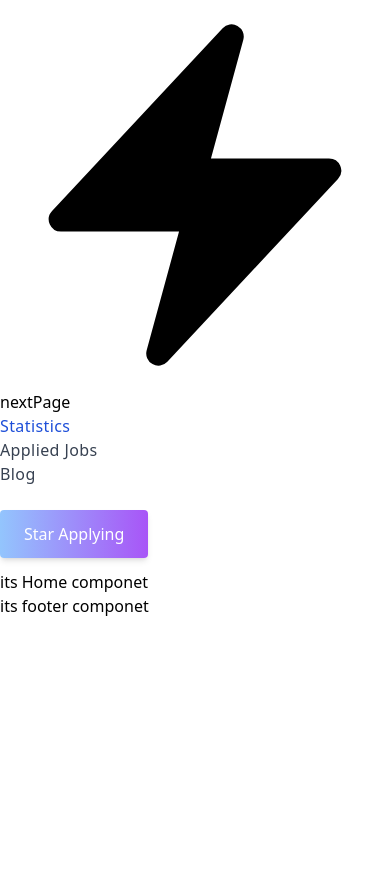
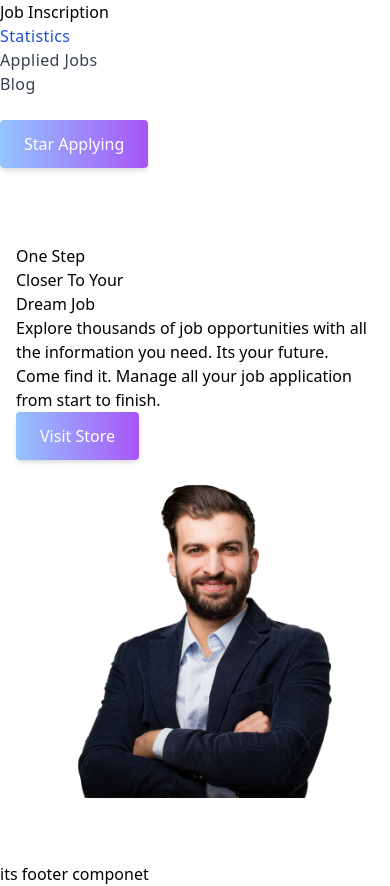
Before and after one commit to Jahidmorol/job-inscription, a React (Vite) app: page / in a window 390 px wide. Before the commit the page ends 844 px from the top, so only its background shows below. Built offline with nearby package versions, Linux system fonts and the light colour scheme.

Commit message:
implaned home cover with mobile  responsive

```diff
--- a/src/component/Header.jsx
+++ b/src/component/Header.jsx
@@ -1,23 +1,17 @@
 import React, { useState } from "react";
 import { Link, NavLink } from "react-router-dom";
-import {
-    BoltIcon,
-    Bars3BottomRightIcon,
-    Bars3Icon,
-    XMarkIcon,
-  } from "@heroicons/react/24/solid";
+import { Bars3Icon, XMarkIcon } from "@heroicons/react/24/solid";
 
 const Header = () => {
-    const [isMenuOpen, setIsMenuOpen] = useState(false);
+  const [isMenuOpen, setIsMenuOpen] = useState(false);
   return (
     <div className="bg-gray-100 px-4 py-5 mx-auto sm:max-w-xl md:max-w-full lg:max-w-screen-xl md:px-24 lg:px-8">
       <div className="relative flex items-center justify-between">
         {/* Logo Section */}
-        <Link to="/" className="inline-flex items-center">
-          <BoltIcon className="h-6 w-6 text-blue-500" />
-          <span className="ml-2 text-xl font-bold tracking-wide text-gray-800">
-            nextPage
-          </span>
+        <Link to="/">
+          <h1 className="mb-3 text-xl lg:text-2xl font-bold  text-gray-800">
+            Job <span className="text-purple-400">Inscription</span>
+          </h1>
         </Link>
 
         {/* Nav Items Section */}
@@ -63,11 +57,10 @@ const Header = () => {
                 {/* Logo & Button section */}
                 <div className="flex items-center justify-between mb-4">
                   <div>
-                    <Link to="/" className="inline-flex items-center">
-                      <BoltIcon className="h-6 w-6 text-blue-500" />
-                      <span className="ml-2 text-xl font-bold tracking-wide text-gray-800 uppercase">
-                        nextPage
-                      </span>
+                    <Link to="/">
+                      <h1 className="mb-3 text-xl lg:text-2xl font-bold  text-gray-800">
+                        Job <span className="text-purple-400">Inscription</span>
+                      </h1>
                     </Link>
                   </div>
                   {/* Dropdown menu close button */}
@@ -94,7 +87,7 @@ const Header = () => {
                     </li>
                     <li>
                       <Link
-                        to="/books"
+                        to="/applied"
                         className="font-medium tracking-wide text-gray-700 transition-colors duration-200 hover:text-blue-400"
                       >
                         Applied Jobs
@@ -102,7 +95,7 @@ const Header = () => {
                     </li>
                     <li>
                       <Link
-                        to="/about"
+                        to="/blog"
                         className="font-medium tracking-wide text-gray-700 transition-colors duration-200 hover:text-blue-400"
                       >
                         Blog
--- a/src/component/Home.jsx
+++ b/src/component/Home.jsx
@@ -1,11 +1,37 @@
-import React from 'react';
+import React from "react";
+import { Link } from "react-router-dom";
 
 const Home = () => {
-    return (
-        <div>
-            <h2>its Home componet</h2>
+  return (
+    <div className="my-container flex flex-col items-center justify-between lg:flex-row">
+      {/* Text Content */}
+      <div className="mb-10 lg:max-w-lg  lg:pr-5 lg:mb-0">
+        <div className="max-w-xl mb-6 lg:mt-8">
+          <h2 className="max-w-lg mb-6 font-sans font-semibold tracking-tight text-gray-900 text-4xl sm:text-5xl sm:leading-none md:text-6xl md:leading-none">
+            One Step
+            <br className="block sm:hidden md:block" /> Closer To Your <br />
+            <span className="inline-block  text-purple-400">Dream Job</span>
+          </h2>
+          <p className="text-gray-700 text-sm lg:max-w-sm">
+            Explore thousands of job opportunities with all the information you
+            need. Its your future. Come find it. Manage all your job application
+            from start to finish.
+          </p>
         </div>
-    );
+        <div className="flex flex-col items-center md:flex-row">
+          <Link to="/books" className="btn md:w-auto md:mr-4">
+            <button className="mx-3">Visit Store</button>
+          </Link>
+        </div>
+      </div>
+      {/* Lottie Animation */}
+      <div className="relative lg:w-1/2 ">
+        <div className="w-full lg:w-4/5 lg:ml-auto h-56  sm:h-96">
+          <img src="../../public/assets/All Images/P3OLGJ1 copy 1.png" alt="" />
+        </div>
+      </div>
+    </div>
+  );
 };
 
 export default Home;
```
